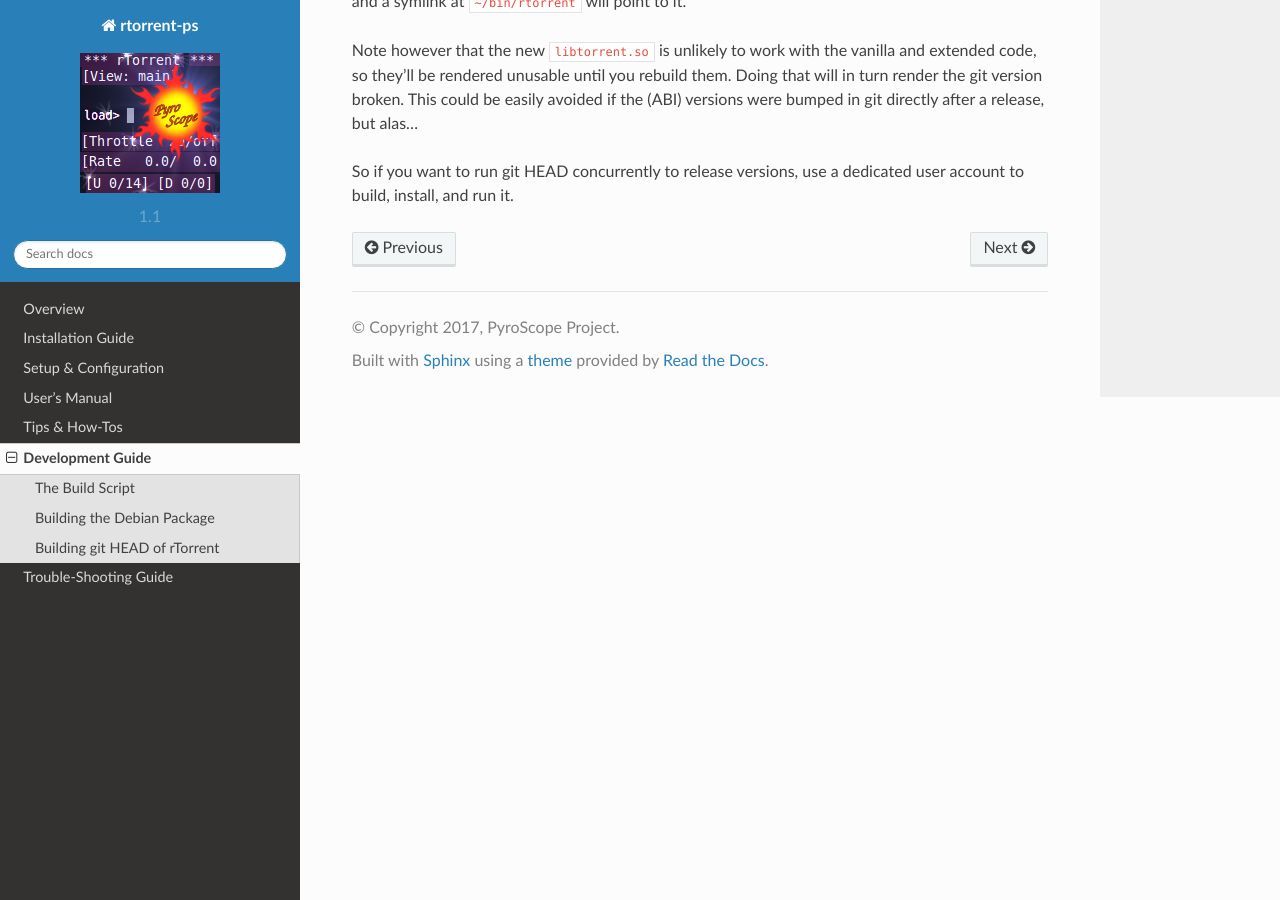
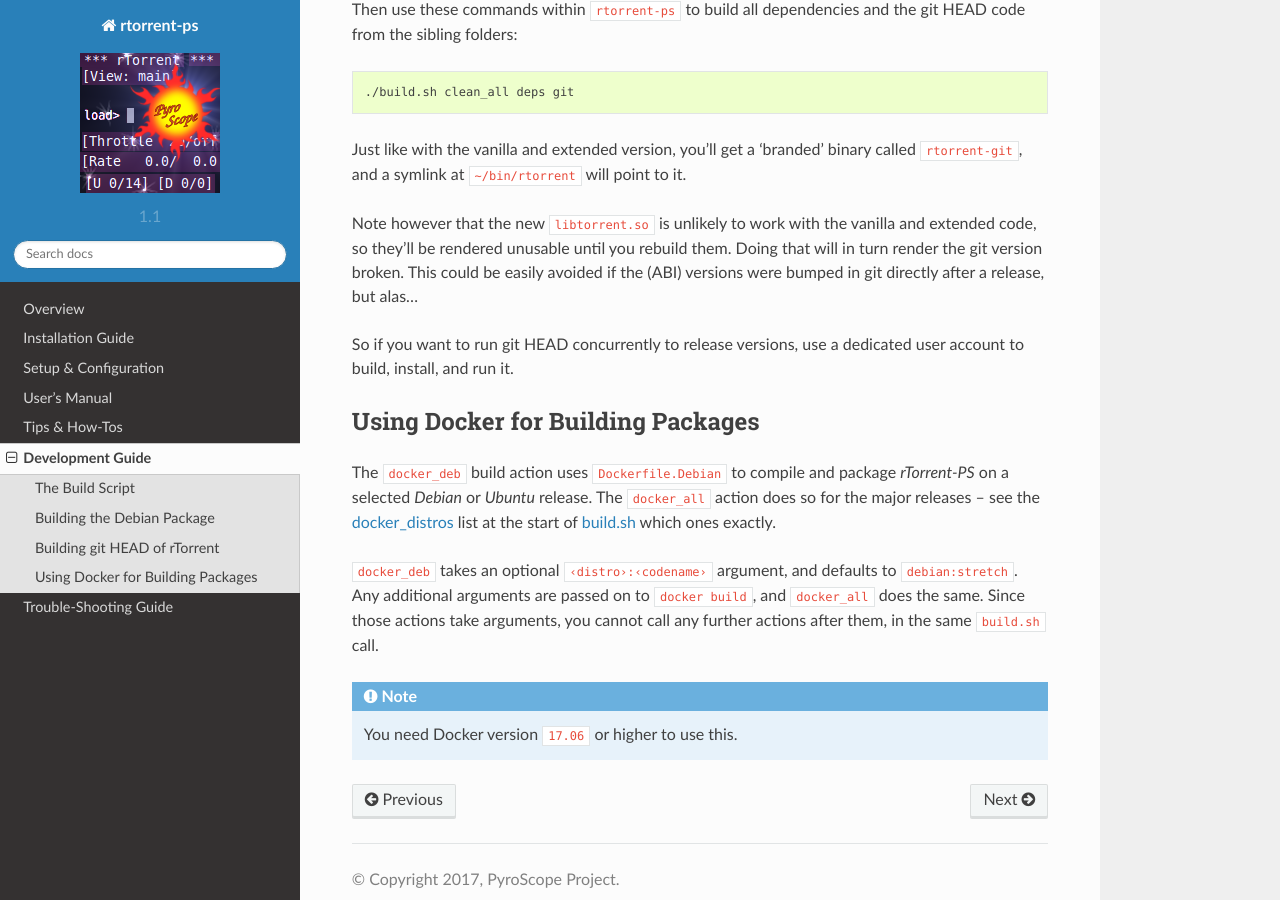
Before and after one commit to pyroscope/rtorrent-ps, a Sphinx documentation site: the page built from docs/develop.rst, in a window 1280 px wide and 900 px high, scrolled down 1455 px. Built offline with Sphinx 7.4.7 and the Read the Docs theme 2.0.0, drawn with Linux system fonts in a browser that asks for light colours; some of the changed text lies outside the part shown.

Commit message:
docs: Using Docker for Building Packages

```diff
--- a/docs/develop.rst
+++ b/docs/develop.rst
@@ -1,5 +1,11 @@
 Development Guide
 =================
+
+This chapter contains some explanations of the project structure and
+activities related to development of the project.
+
+
+.. _build-sh:
 
 The Build Script
 ----------------
@@ -41,6 +47,10 @@
 environment variables, namely ``DEBFULLNAME`` and ``DEBEMAIL``. For a
 few platforms (recent Debian, Ubuntu, and Raspbian), you can find
 pre-built ones at `Bintray`_.
+
+.. seealso::
+
+    :ref:`build-docker_deb`
 
 .. _`Bintray`: https://bintray.com/pyroscope/rtorrent-ps/rtorrent-ps
 
@@ -84,3 +94,28 @@
 
 So if you want to run git HEAD concurrently to release versions,
 use a dedicated user account to build, install, and run it.
+
+
+.. _build-docker_deb:
+
+Using Docker for Building Packages
+----------------------------------
+
+The ``docker_deb`` build action uses ``Dockerfile.Debian`` to compile and package
+*rTorrent-PS* on a selected *Debian* or *Ubuntu* release.
+The ``docker_all`` action does so for the major releases
+– see the `docker_distros`_ list at the start of `build.sh`_ which ones exactly.
+
+``docker_deb`` takes an optional ``‹distro›:‹codename›`` argument,
+and defaults to ``debian:stretch``.
+Any additional arguments are passed on to ``docker build``,
+and ``docker_all`` does the same.
+Since those actions take arguments, you cannot call any further actions after them,
+in the same ``build.sh`` call.
+
+.. note::
+
+    You need Docker version ``17.06`` or higher to use this.
+
+.. _build.sh: https://github.com/pyroscope/rtorrent-ps/blob/master/build.sh
+.. _`docker_distros`: https://github.com/pyroscope/rtorrent-ps/search?type=Code&utf8=%E2%9C%93&q="platforms+to+build"+with+docker_all
```
